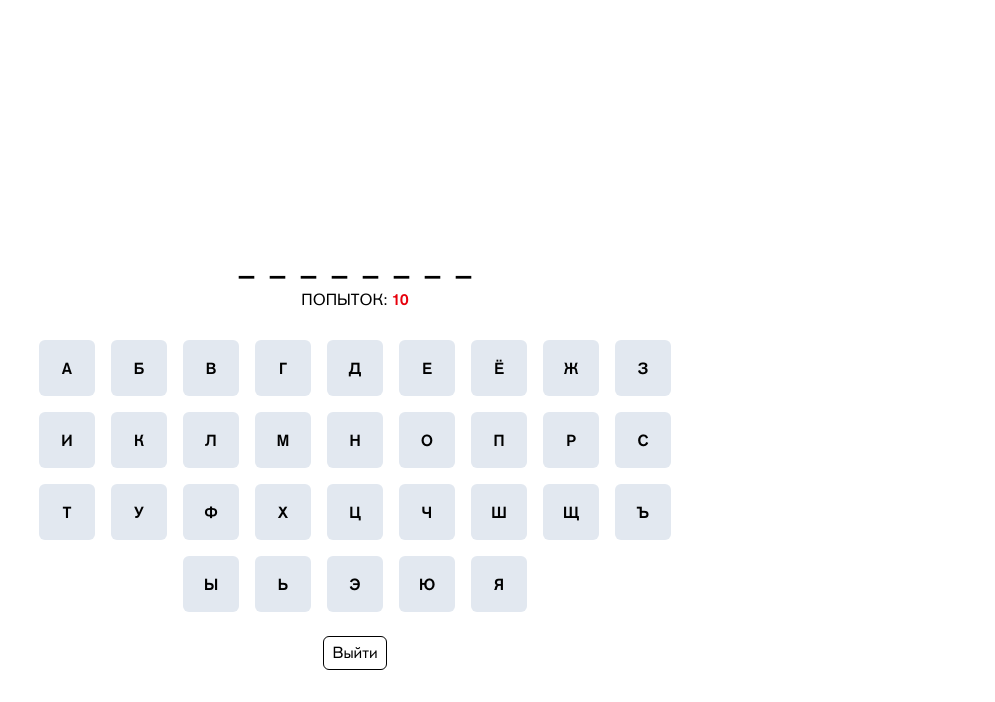
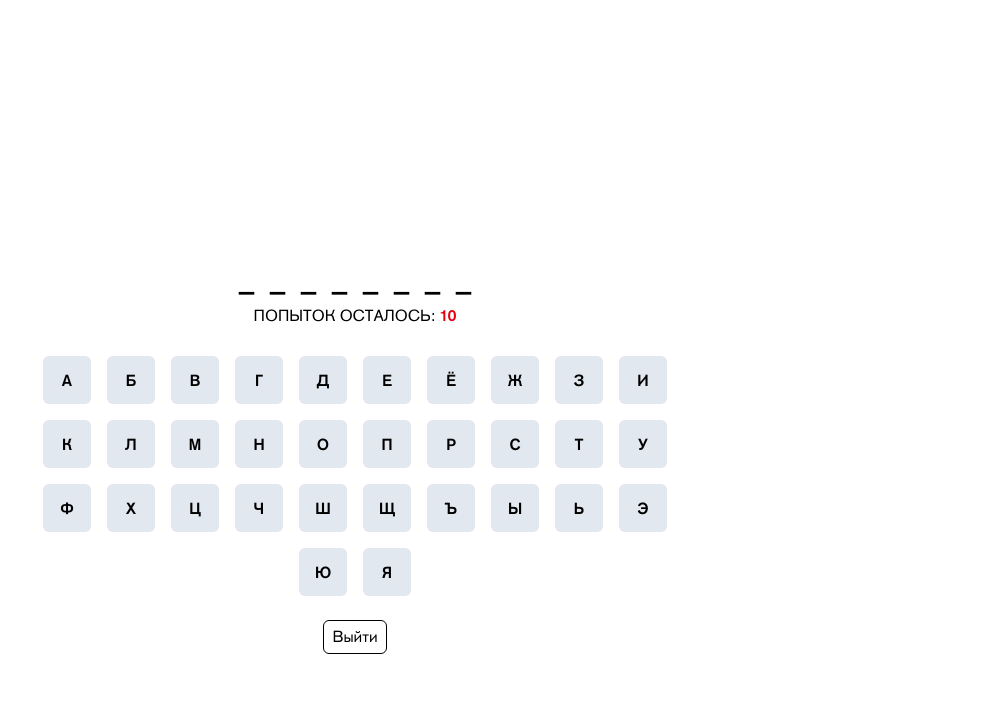
Before and after one commit to pipidastr05/College-Open-Day, a website built with Vite: page index.html in a window 1280 px wide. Both pictures are taken after a click on the button "Начать игру". Shown: the part 98-800 px from the top of the page, without its empty margins (285-1280 px from the left). Built offline with nearby package versions, Linux system fonts and the light colour scheme.

Commit message:
Исправлены опечатки

```diff
--- a/src/css/style.css
+++ b/src/css/style.css
@@ -65,7 +65,7 @@
   }
 
   .keyboard-button {
-    @apply w-10 h-10 sm:w-14 sm:h-14 m-1 sm:m-2;
+    @apply w-10 h-10 sm:w-12 sm:h-12 m-1 sm:m-2;
   }
 
   .hangman-img {
--- a/src/js/game.js
+++ b/src/js/game.js
@@ -130,7 +130,7 @@ export const startGame = () => {
   gameDiv.innerHTML = createPlaceholdersHTML();
 
   gameDiv.innerHTML +=
-    '<p id="tries" class="mt-2">ПОПЫТОК: <span id="tries-left" class="font-medium text-red-600">10</span></p>';
+    '<p id="tries" class="mt-2">ПОПЫТОК ОСТАЛОСЬ: <span id="tries-left" class="font-medium text-red-600">10</span></p>';
 
   const keyboardDiv = createKeyboard();
   keyboardDiv.addEventListener("click", (event) => {
```
